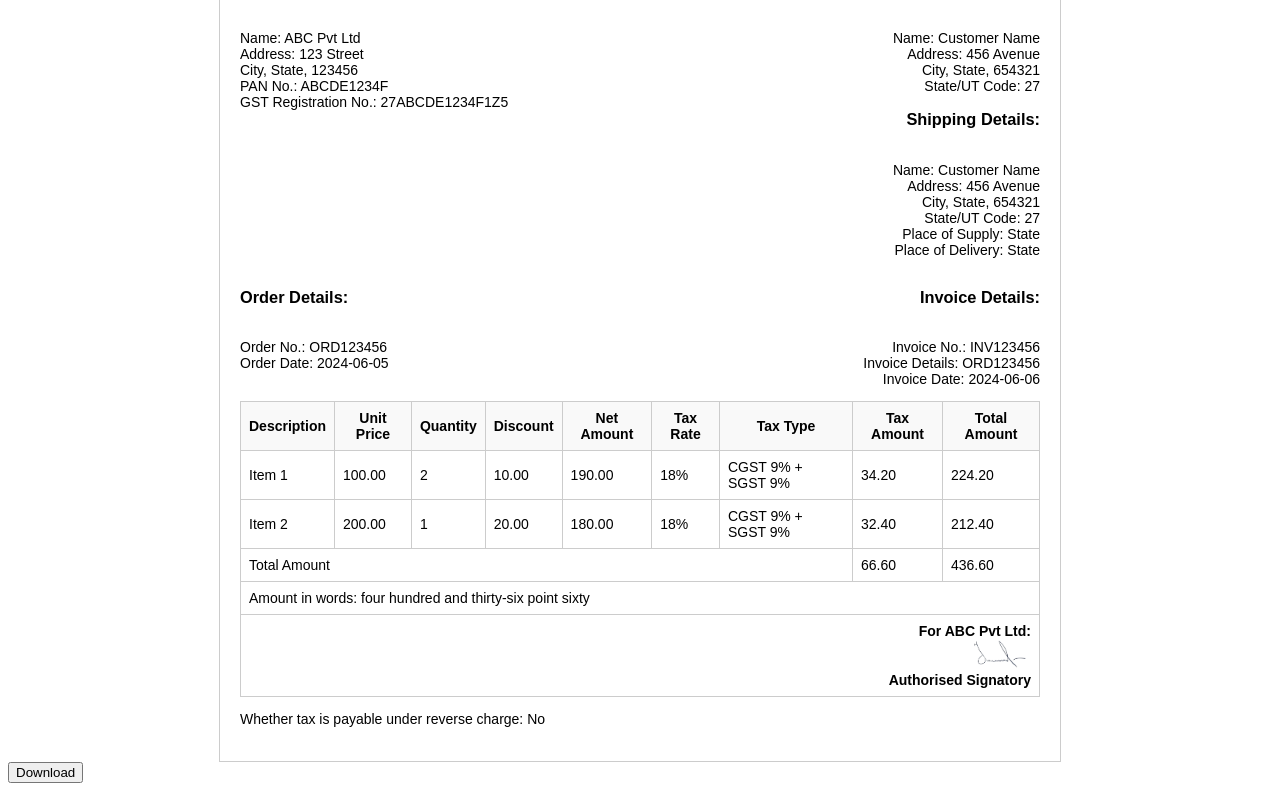
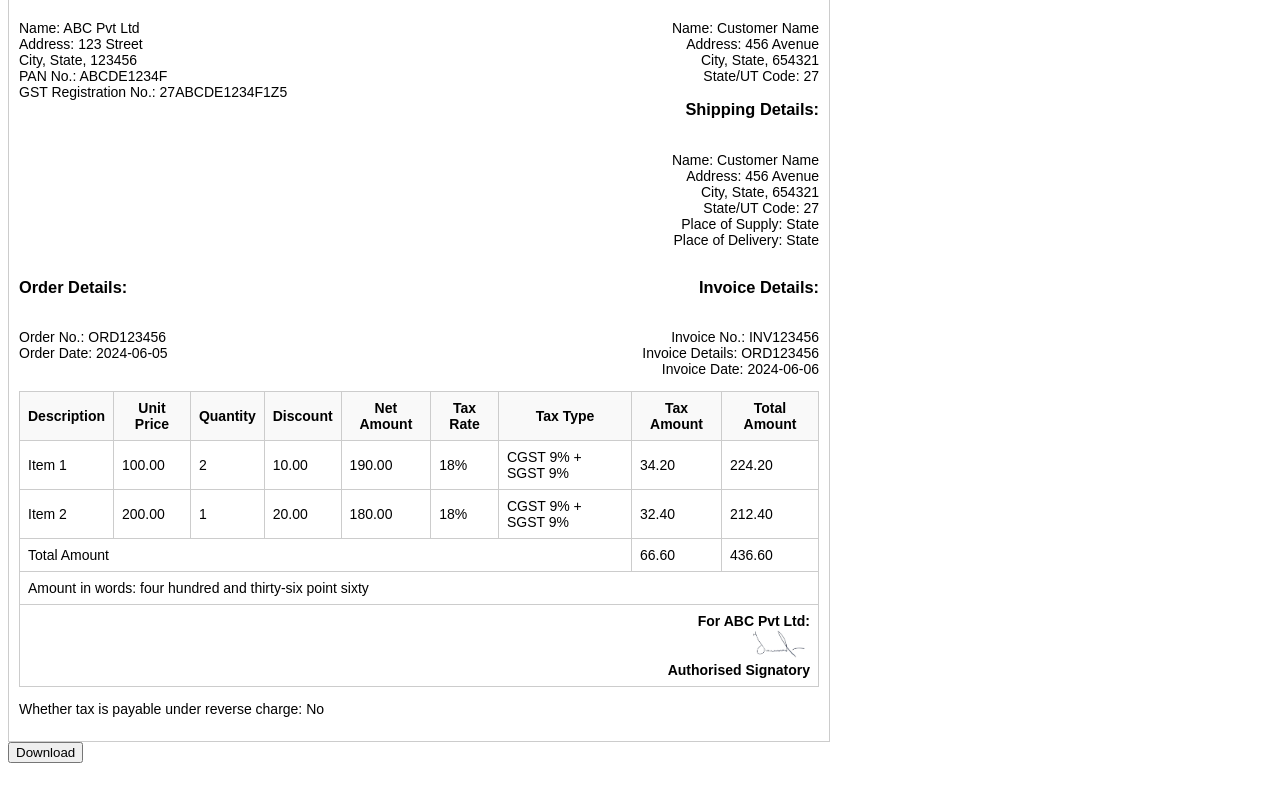
Before and after one commit to Mohtesham-azam/invoice, a plain HTML site: page index.html in a window 1280 px wide. Shown: the part 147-938 px from the top of the page. Drawn offline with Linux system fonts and the light colour scheme.

Commit message:
modified padding

```diff
--- a/index.html
+++ b/index.html
@@ -12,9 +12,9 @@
         .invoice-container {
             width: 100%;
             max-width: 800px;
-            margin: auto;
+            margin: 0;
             border: 1px solid #ccc;
-            padding: 20px;
+            padding: 10px;
         }
         .header, .address, .order{
             display: flex;
```
